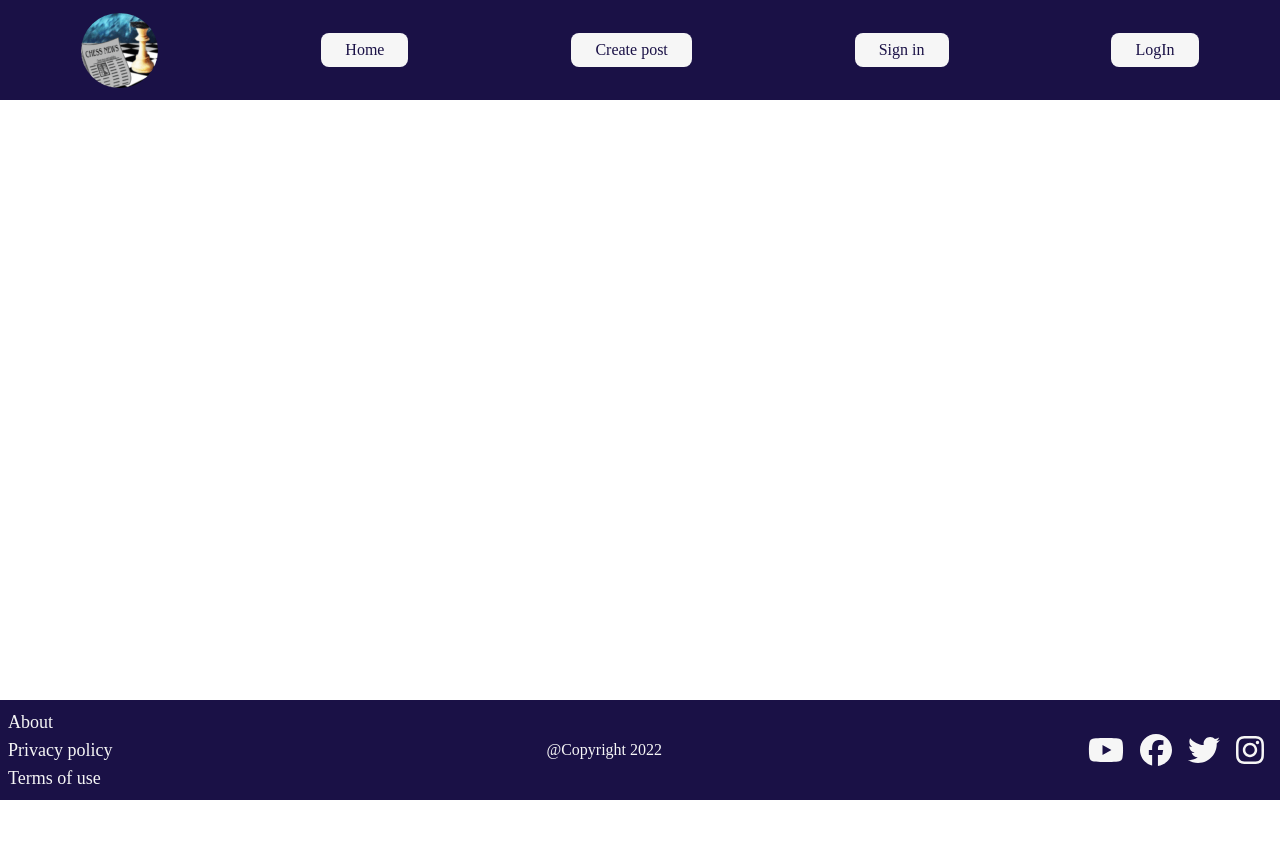
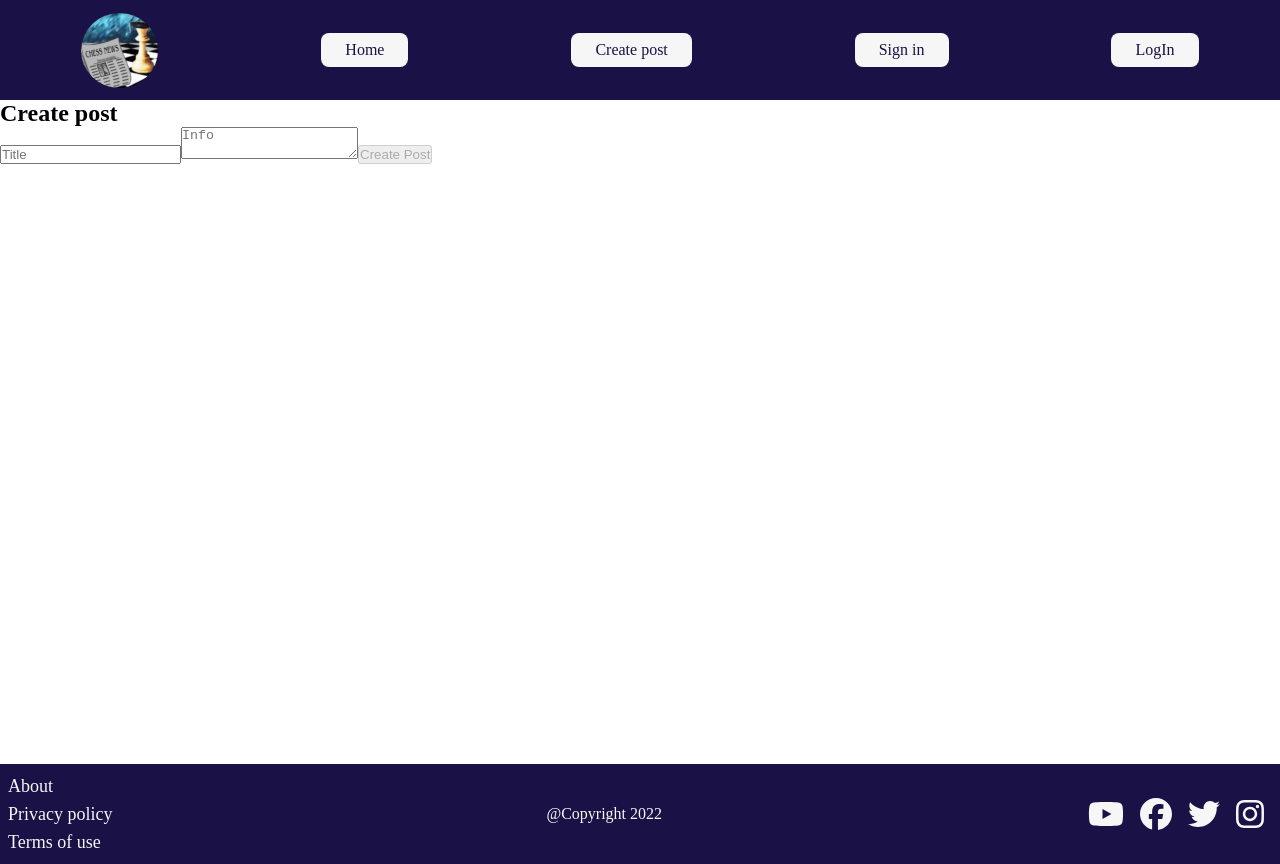
Before and after one commit to ArtyomSukiasyan/React-blog, a React (Create React App) app: page /create-post in a window 1280 px wide. Before the commit the page ends 800 px from the top, so only its background shows below. Built offline with nearby package versions, Linux system fonts and the light colour scheme.

Commit message:
feat: add create-post component without styles

```diff
--- a/src/App.tsx
+++ b/src/App.tsx
@@ -4,6 +4,7 @@ import "./App.scss";
 import SignIn from "./Components/SignIn/SignIn";
 import { Route, Routes } from "react-router-dom";
 import LogIn from "./Components/LogIn/Login";
+import CreatePost from "./Components/CreatePost/CreatePost";
 
 function App() {
   return (
@@ -11,6 +12,7 @@ function App() {
       <Header />
       <Routes>
         <Route path="/" element={""}></Route>
+        <Route path="/create-post" element={<CreatePost />}></Route>
         <Route path="/sign-in" element={<SignIn />}></Route>
         <Route path="/login" element={<LogIn />}></Route>
       </Routes>
--- /dev/null
+++ b/src/Components/CreatePost/CreatePost.tsx
@@ -0,0 +1,52 @@
+import { useState } from "react";
+
+export default function CreatePost() {
+  const [title, setTitle] = useState("");
+  const [info, setInfo] = useState("");
+
+  const [postId, setPostId] = useState(1);
+
+  const handleChangeTitle = (e: any) => {
+    setTitle(e.target.value);
+  };
+
+  const handleChangeInfo = (e: any) => {
+    setInfo(e.target.value);
+  };
+
+  const handleSubmit = () => {
+    const userId = JSON.parse(localStorage.getItem("currentUser") || "[]")[0]
+      .id;
+
+    const prevLocalStorage = JSON.parse(localStorage.getItem("posts") || "[]");
+    const currentPost = [
+      ...prevLocalStorage,
+      {
+        title: title,
+        info: info,
+        userId: userId,
+        postId: postId,
+      },
+    ];
+    localStorage.setItem("posts", JSON.stringify(currentPost));
+    setTitle("");
+    setInfo("");
+    setPostId((prev) => prev + 1);
+  };
+  const emptyInputValues = title === "" || info === "";
+
+  return (
+    <div>
+      <h2>Create post</h2>
+
+      <form>
+        <input type="text" value={title} placeholder="Title" onChange={handleChangeTitle} />
+        <textarea placeholder="Info" value={info} onChange={handleChangeInfo} />
+
+        <button onClick={handleSubmit} disabled={emptyInputValues}>
+          Create Post
+        </button>
+      </form>
+    </div>
+  );
+}
--- a/src/Components/SignIn/SignIn.tsx
+++ b/src/Components/SignIn/SignIn.tsx
@@ -115,7 +115,7 @@ export default function SignIn() {
 
   return (
     <div className="sign-in-form">
-      <form action="">
+      <form>
         <Input type="text" placeholder="name" onChange={handleChangeName} />
         <Input
           type="text"
```
